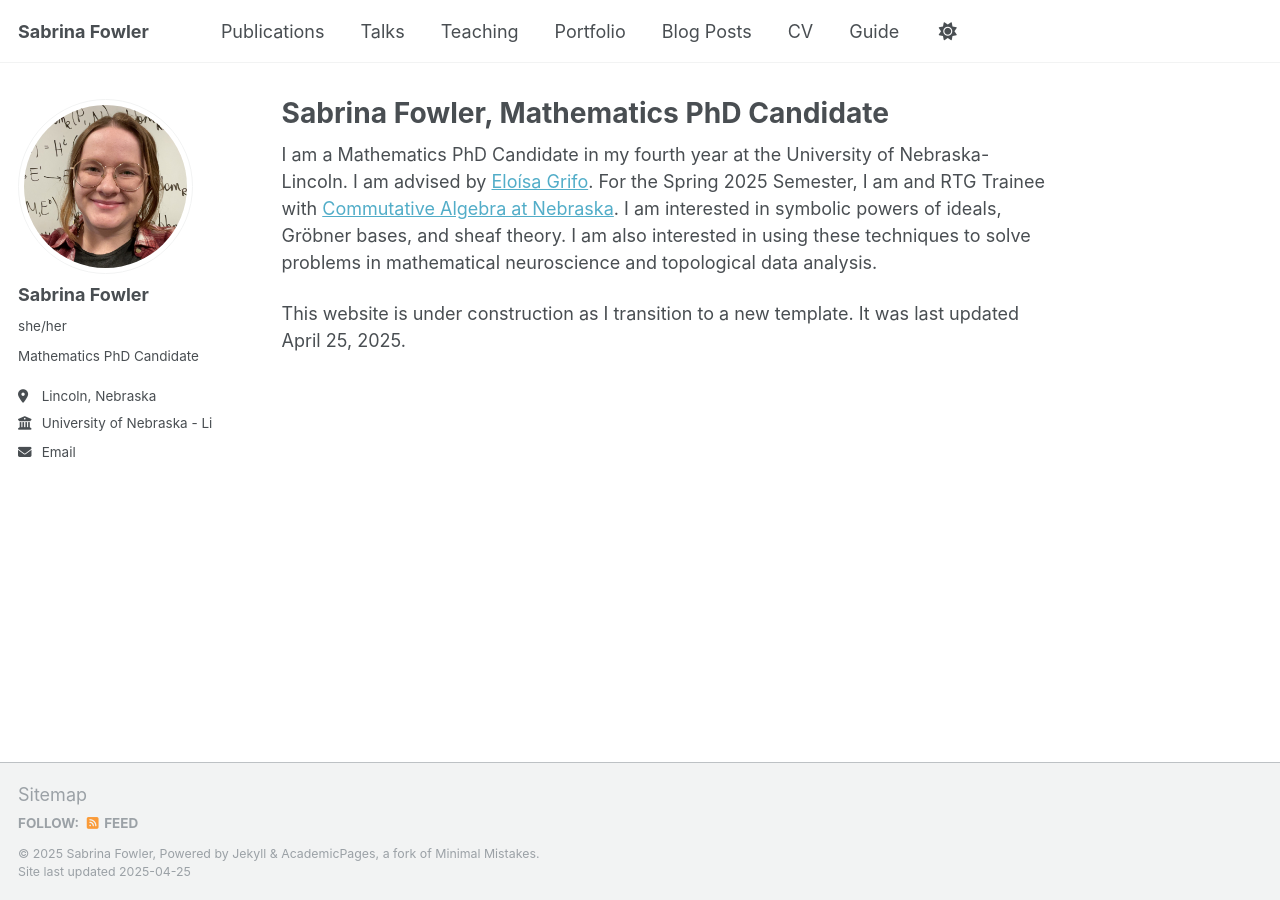
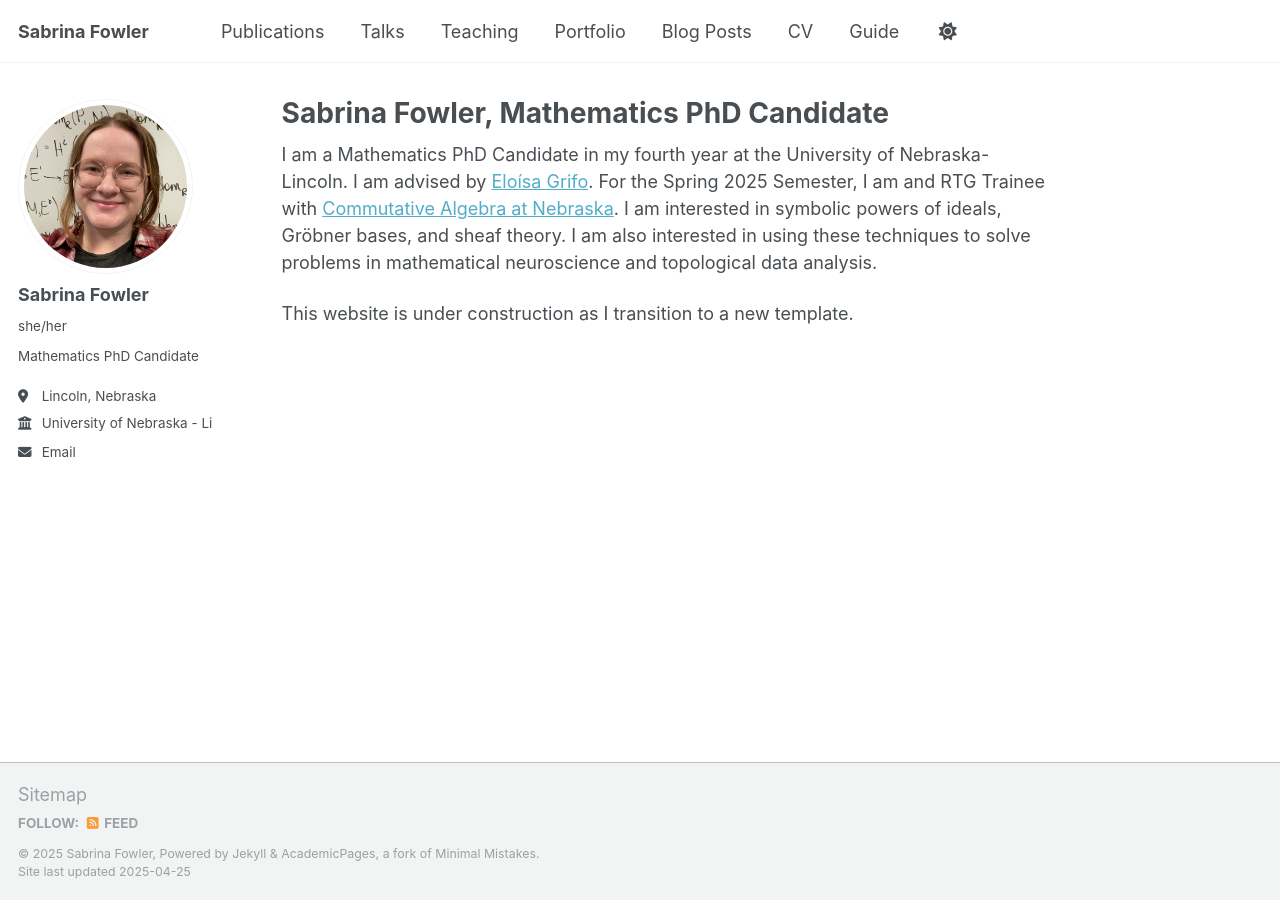
Before and after one commit to sabrinafowler/sabrinafowler.github.io, a Jekyll site: the page built from _pages/about.md, in a window 1280 px wide. Built offline with Jekyll 4.4.1, drawn with Linux system fonts in a browser that asks for light colours.

Commit message:
took last updated off home page

```diff
--- a/_pages/about.md
+++ b/_pages/about.md
@@ -9,4 +9,4 @@ redirect_from:
 
 I am a Mathematics PhD Candidate in my fourth year at the University of Nebraska-Lincoln. I am advised by [Eloísa Grifo](https://grifo.github.io). For the Spring 2025 Semester, I am and RTG Trainee with [Commutative Algebra at Nebraska](https://nebraskacommalg.github.io). I am interested in symbolic powers of ideals, Gröbner bases, and sheaf theory. I am also interested in using these techniques to solve problems in mathematical neuroscience and topological data analysis.
 
-This website is under construction as I transition to a new template. It was last updated April 25, 2025.
+This website is under construction as I transition to a new template.
```
